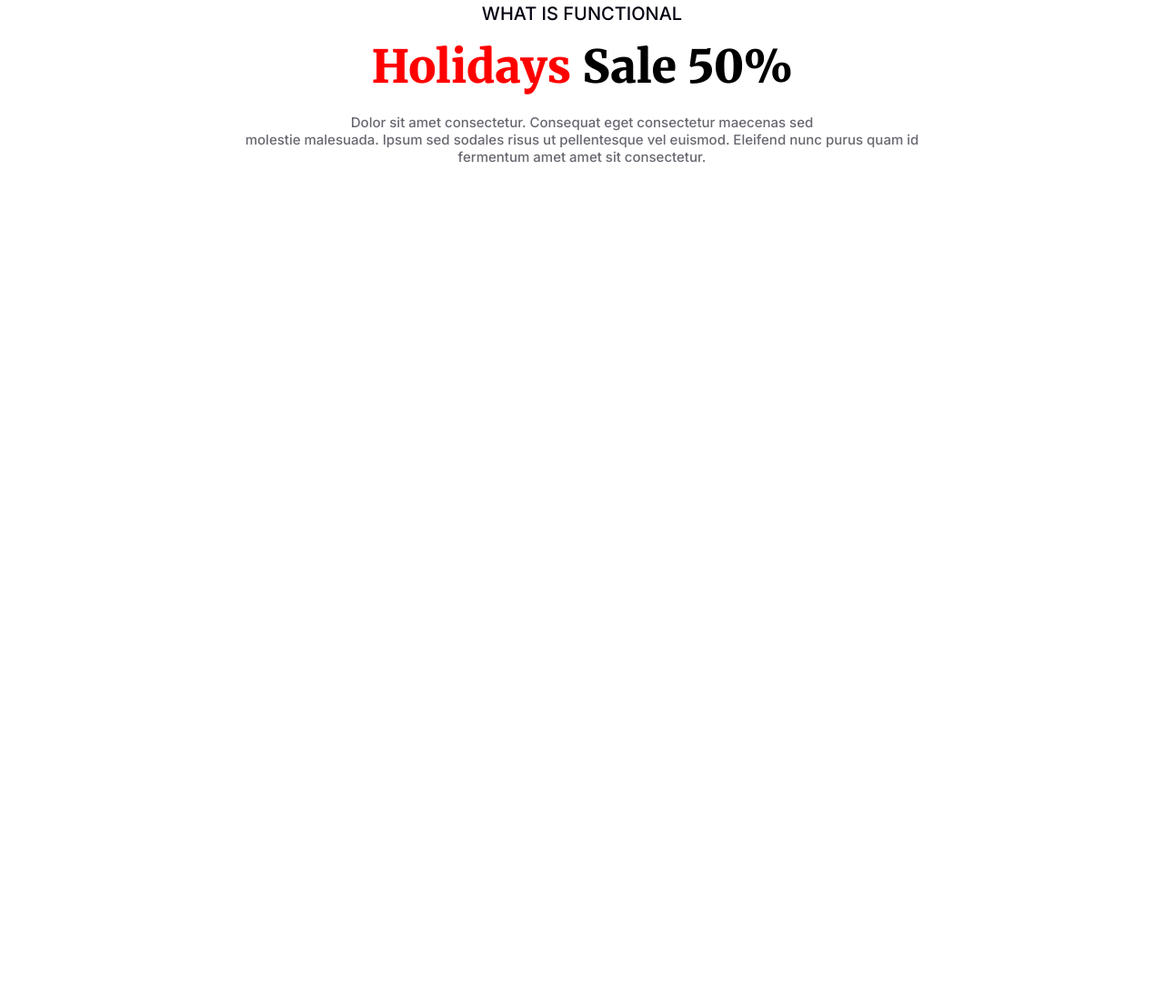
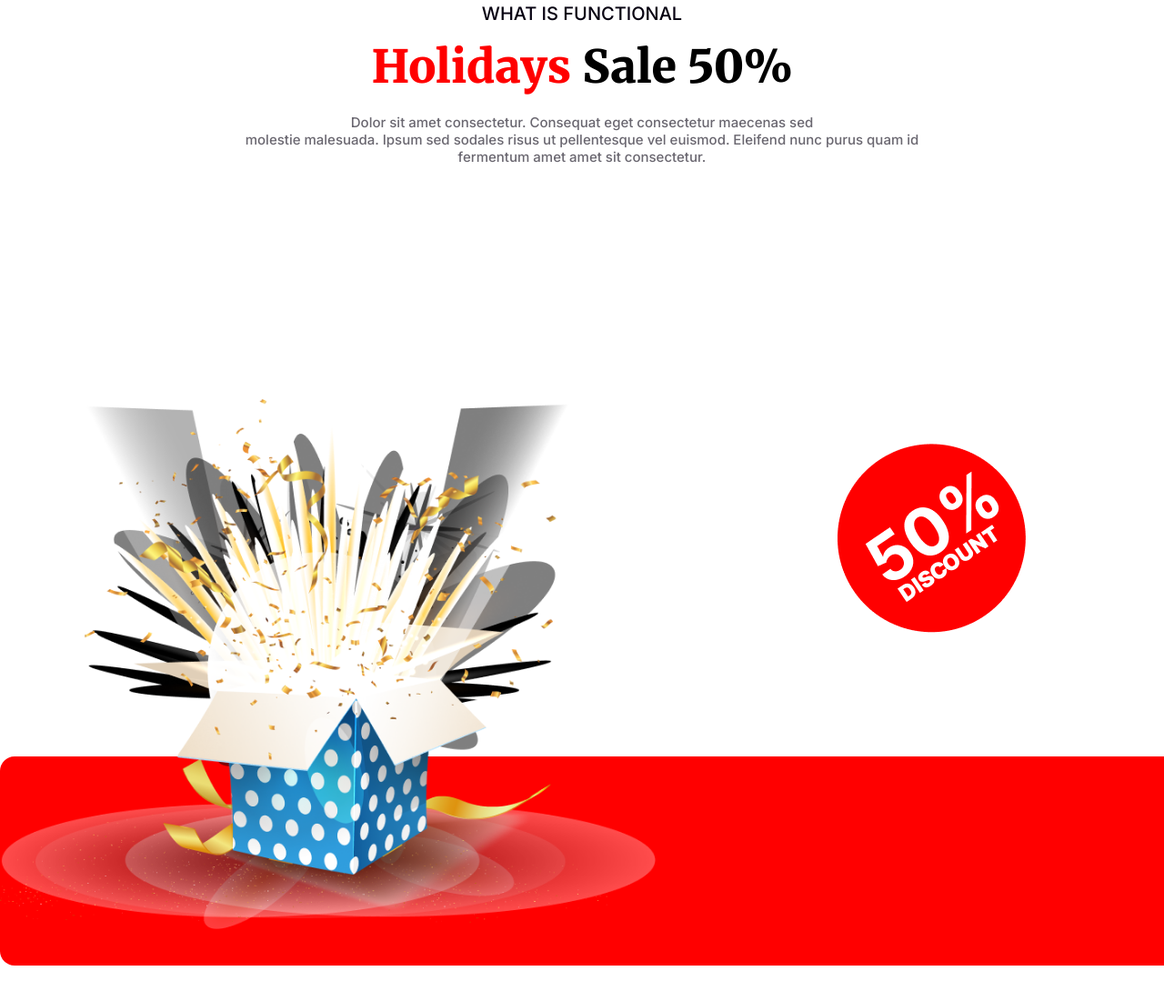
Before and after one commit to nahidn228/new-year-offer, a plain HTML site: page index.html in a window 1280 px wide. Shown: the part 3383-4484 px from the top of the page at 91% size. Before the commit the page ends 3766 px from the top, so only its background shows below. Drawn offline with Linux system fonts and the light colour scheme.

Commit message:
discount-section done

```diff
--- a/index.html
+++ b/index.html
@@ -92,6 +92,22 @@
           molestie malesuada. Ipsum sed sodales risus ut pellentesque vel euismod. Eleifend nunc purus quam id <br> fermentum amet amet sit consectetur.</p>
       </section>
       <!-- Holiday sale section End -->
+      <!-- discount section Start -->
+<section class="discount-section">
+  <div class="discount-section-img">
+    <img src="images/Group 75.png" alt="">
+    <div class="discount-parcent">
+      <img src="images/Group 44.png" alt="">
+    </div>
+  </div>
+  <div class="discount-section-red">
+
+  </div>
+</section>
+      <!-- discount section End -->
+      <!-- Awesome Portfolio section Start -->
+
+      <!-- Awesome Portfolio section End -->
     </main>
   </body>
 </html>
--- a/style/style.css
+++ b/style/style.css
@@ -275,7 +275,6 @@ body {
   height: 260px;
   margin: 0 auto;
   text-align: center;
-  margin-bottom: 120px;
 }
 .holidaySale-subtitle {
   color: rgb(7, 2, 17);
@@ -297,5 +296,35 @@ body {
   font-size: 15px;
   font-weight: 500;
 }
+/* Holiday sale section End */
+/* discount section Start */
+.discount-section {
+  max-width: 1300px;
+  height: 800px;
+  margin: 0 auto;
+  position: relative;
+}
 
-/* Holiday sale section End */
+.discount-section-red {
+  width: 1300px;
+  height: 230px;
+  border-radius: 16px 0px 16px 16px;
+  background-color: rgb(255, 0, 0);
+  position: absolute;
+  bottom: 1px;
+}
+.discount-section-img {
+
+  width: 600px;
+  height: 600px;
+  top: 22%;
+  position: relative;
+  z-index: 1;
+  display: flex;
+  gap: 150px;
+
+}
+/* discount section End */
+/* Awesome Portfolio section Start */
+
+/* Awesome Portfolio section End */
```
